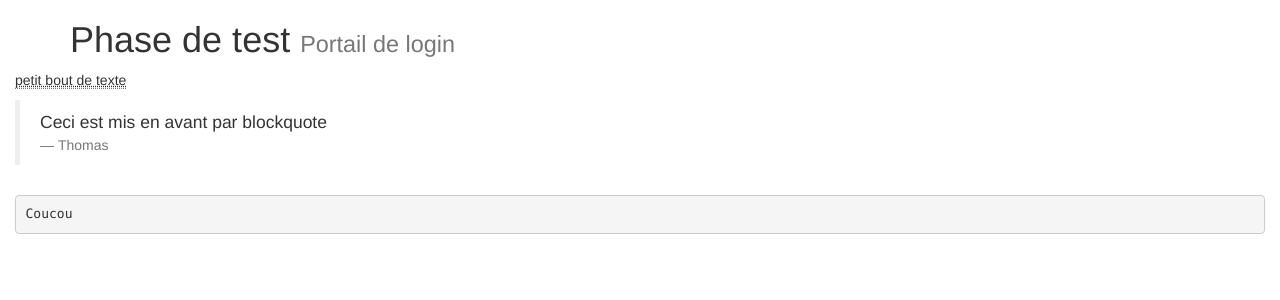
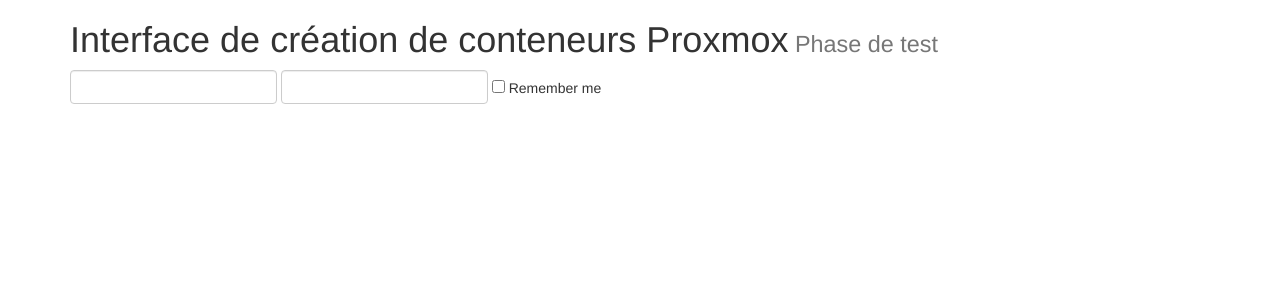
Before and after one commit to escornt/interface-prox, a PHP site: page / in a window 1280 px wide. Shown: the top 300 px of the page. Run offline with PHP 8.4, Linux system fonts and the light colour scheme.

Commit message:
debut de formulaire + input utilisateur

```diff
--- a/index.php
+++ b/index.php
@@ -10,14 +10,22 @@
   </head>
   <body>
     <div class="container">
-      <h1>Phase de test <small>Portail de login</small></h1>
+      <h1>Interface de création de conteneurs Proxmox<small> Phase de test</small></h1>
     </div>
-    <div class="container-fluid">
-      <p><abbr title="test">petit bout de texte</abbr><blockquote>Ceci est mis en avant par blockquote <footer>Thomas</footer></blockquote></p>
-      <p class="pre-scrollable"><pre>Coucou</pre></p>
-      <table class="table">
-
-      </table>
+    <div class="container">
+      <form class="form-inline" role="form">
+        <div class="form-group">
+          <label class="sr-only" for="email">Nom d'utilisateur :</label>
+          <input type="email" class="form-control" id="email">
+        </div>
+        <div class="form-group">
+          <label class="sr-only" for="pwd">Mot de passe :</label>
+          <input type="password" class="form-control" id="pwd">
+        </div>
+        <div class="checkbox">
+          <label><input type="checkbox"> Remember me</label>
+        </div>
+      </form>
     </div>
   </body>
 </html>
```
